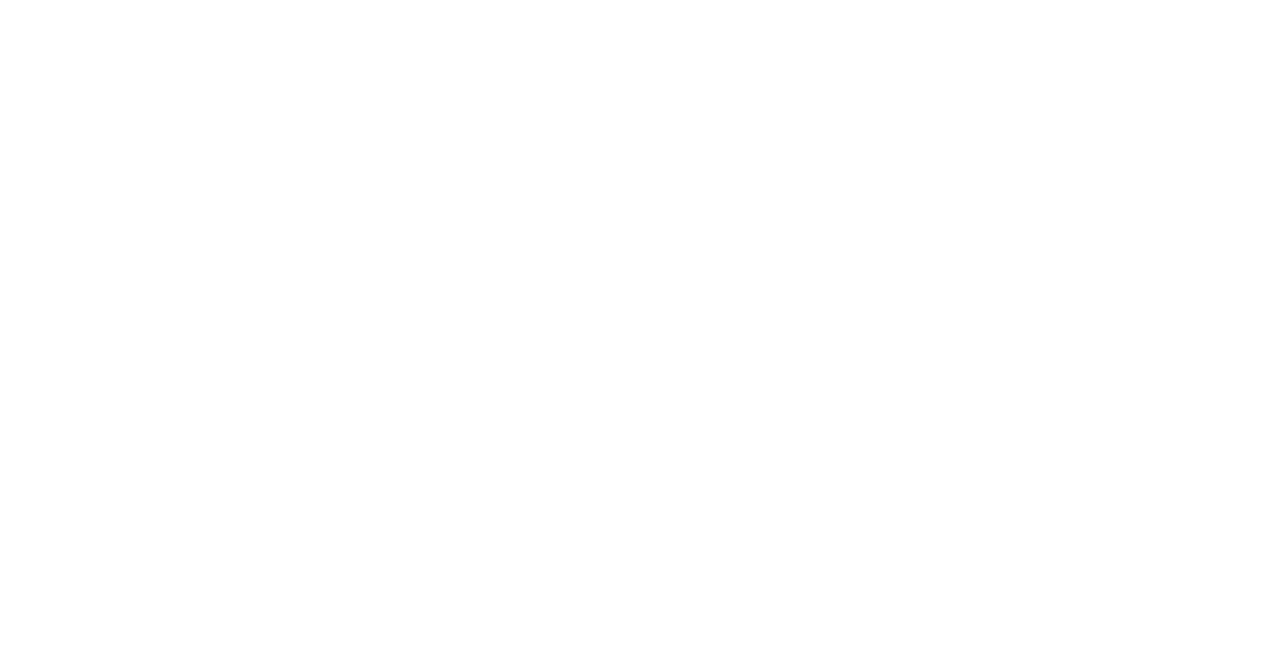
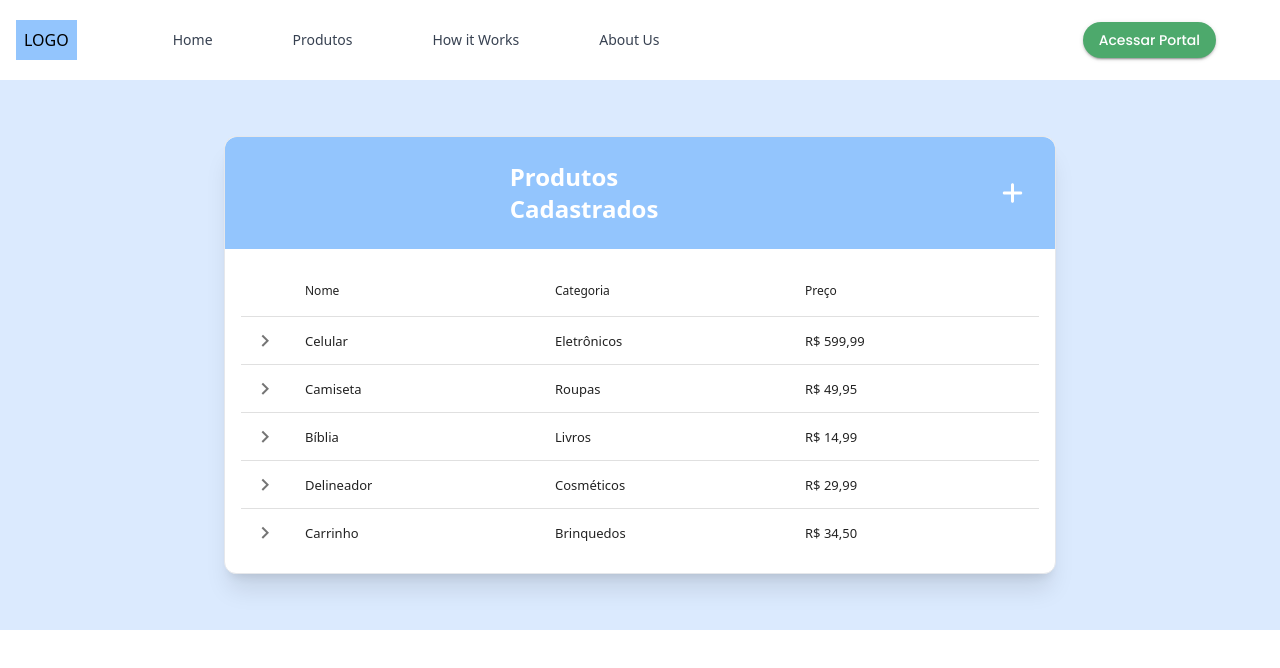
Before and after one commit to themsiqueira/right-price-ui, a React (Create React App) app: page /products in a window 1280 px wide. Before the commit this address had no page. Shown: the top 668 px of the page. Built offline with nearby package versions, Linux system fonts and the light colour scheme.

Commit message:
feat: initial products view

```diff
--- /dev/null
+++ b/src/components/NewProductButton/index.tsx
@@ -0,0 +1,16 @@
+import { IconButton } from '@mui/material';
+import { FontAwesomeIcon } from '@fortawesome/react-fontawesome';
+import { faPlus } from '@fortawesome/free-solid-svg-icons';
+
+const NewProductButton = () => {
+  return (
+    <IconButton color="primary" aria-label="add new product">
+      <FontAwesomeIcon
+        icon={faPlus}
+        className="text-white hover:text-blue-500"
+      />
+    </IconButton>
+  );
+};
+
+export { NewProductButton };
--- /dev/null
+++ b/src/components/ProductsRegister/index.tsx
@@ -0,0 +1,12 @@
+// TODO - ProductsRegister component
+// Will be a modal
+
+const ProductsRegister = () => {
+  return (
+    <div>
+      <h1>ProductsRegister</h1>
+    </div>
+  );
+};
+
+export { ProductsRegister };
--- /dev/null
+++ b/src/components/ProductsTable/index.tsx
@@ -0,0 +1,79 @@
+import * as React from 'react';
+import DataTable, { ExpanderComponentProps } from 'react-data-table-component';
+
+type DataRow = {
+  name: string;
+  category: string;
+  price: number;
+};
+
+type TableColumn<T> = {
+  name: string;
+  selector: (row: T) => string | number;
+};
+
+const columns: TableColumn<DataRow>[] = [
+  {
+    name: 'Nome',
+    selector: row => row.name
+  },
+  {
+    name: 'Categoria',
+    selector: row => row.category
+  },
+  {
+    name: 'Preço',
+    selector: row =>
+      row.price.toLocaleString('pt-BR', {
+        style: 'currency',
+        currency: 'BRL'
+      })
+  }
+];
+
+const data: DataRow[] = [
+  {
+    name: 'Celular',
+    category: 'Eletrônicos',
+    price: 599.99
+  },
+  {
+    name: 'Camiseta',
+    category: 'Roupas',
+    price: 49.95
+  },
+  {
+    name: 'Bíblia',
+    category: 'Livros',
+    price: 14.99
+  },
+  {
+    name: 'Delineador',
+    category: 'Cosméticos',
+    price: 29.99
+  },
+  {
+    name: 'Carrinho',
+    category: 'Brinquedos',
+    price: 34.5
+  }
+];
+
+const ExpandedComponent: React.FC<ExpanderComponentProps<DataRow>> = ({
+  data: rowData
+}) => {
+  return <pre>{JSON.stringify(rowData, null, 2)}</pre>;
+};
+
+const ProductsTable = () => {
+  return (
+    <DataTable
+      columns={columns}
+      data={data}
+      expandableRows
+      expandableRowsComponent={ExpandedComponent}
+    />
+  );
+};
+
+export { ProductsTable };
--- a/src/components/index.tsx
+++ b/src/components/index.tsx
@@ -1,2 +1,5 @@
 export * from './NavBar';
 export * from './TextInput';
+export * from './ProductsTable';
+export * from './ProductsRegister';
+export * from './NewProductButton';
--- /dev/null
+++ b/src/pages/ProductsPage/index.tsx
@@ -0,0 +1,27 @@
+import { NavBar, NewProductButton, ProductsTable } from '../../components';
+
+const ProductsPage = () => {
+  return (
+    <>
+      <NavBar />
+      <div className="w-full bg-blue-100 p-4">
+        <div className="mx-auto m-10 md:w-2/3 h-7/10 border border-gray-200 shadow-xl rounded-xl bg-white">
+          <div className="grid grid-cols-3 h-1/3 px-6 w-full bg-blue-300 rounded-t-xl">
+            <h1 className="col-start-2 h-full flex justify-center items-center text-white text-2xl font-semibold py-6">
+              Produtos Cadastrados
+            </h1>
+            <div className="flex justify-end items-center">
+              <NewProductButton />
+            </div>
+          </div>
+          <div />
+          <div className="p-4">
+            <ProductsTable />
+          </div>
+        </div>
+      </div>
+    </>
+  );
+};
+
+export { ProductsPage };
--- a/src/pages/index.tsx
+++ b/src/pages/index.tsx
@@ -1,3 +1,4 @@
 export * from './Home';
 export * from './About';
 export * from './LandingPage';
+export * from './ProductsPage';
--- a/src/routes/DefinedRoutes.tsx
+++ b/src/routes/DefinedRoutes.tsx
@@ -2,6 +2,7 @@
 import { LandingPage } from '../pages/LandingPage';
 import { Home } from '../pages';
 import { AboutPage } from '../pages/About';
+import { ProductsPage } from '../pages/ProductsPage';
 
 const DefinedRoutes = () => {
   return (
@@ -13,6 +14,7 @@
         <Route path="/" element={<LandingPage />} />
         <Route path="/homepage" element={<Home />} />
         <Route path="/about" element={<AboutPage />} />
+        <Route path="/products" element={<ProductsPage />} />
       </Route>
     </Routes>
   );
```
